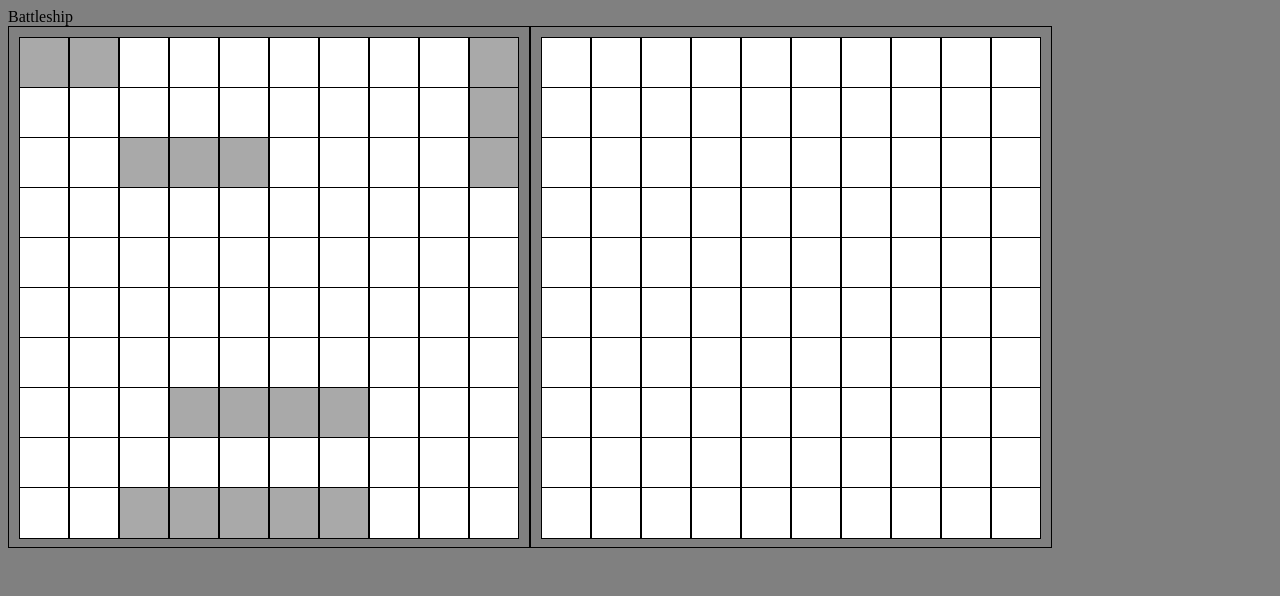
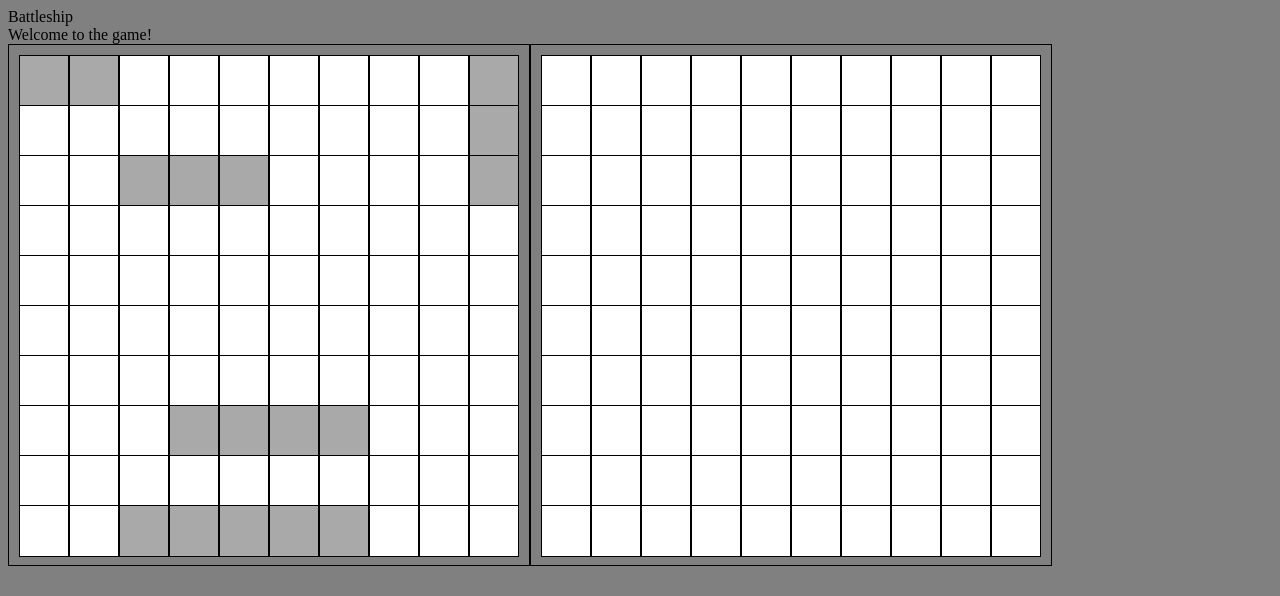
Before and after one commit to CH8091743875984/odin-battleship, a website built with webpack: page src/index.html in a window 1280 px wide. Built offline with nearby package versions, Linux system fonts and the light colour scheme.

Commit message:
Added message bar

```diff
--- a/src/index.html
+++ b/src/index.html
@@ -7,9 +7,37 @@
   </head>
   <body>
     <div>Battleship</div>
+    <div id="message">Welcome to the game!</div>
     <div class="playArea">
       <div id="p1Board" class="board">Player 1</div>
       <div id="p2Board" class="board">Player 2</div>
     </div>
   </body>
 </html>
+<!-- think about what we want the UI to be before going much further -
+
+-do a ship counter for player and opponent
+-do a message center - when sunk a piece
+
+-square event listeners -
+  different fill for pieces vs normal squares vs. sunk ships (grey (prob with outline), light blue, red)
+  white dot for misses, red dot for hits
+
+  mouseover highlight as green if available shot, no highlight if unavailable
+
+  onclick plays round if available shot, does nothing if unavailable
+
+  player -
+    dots for hits and misses
+    open / ship / sunk highlighting and border
+    no event listeners (after piece placement)
+
+  computer -
+    dots for hits and misses
+    open / ship / sunk highlighting and border (border only after sunk?)
+    mouseover shot availability
+    onclick round if shot available
+
+
+
+  how ships represented, do we want a ship counter, look at extra credit stuff, etc. -->
```
